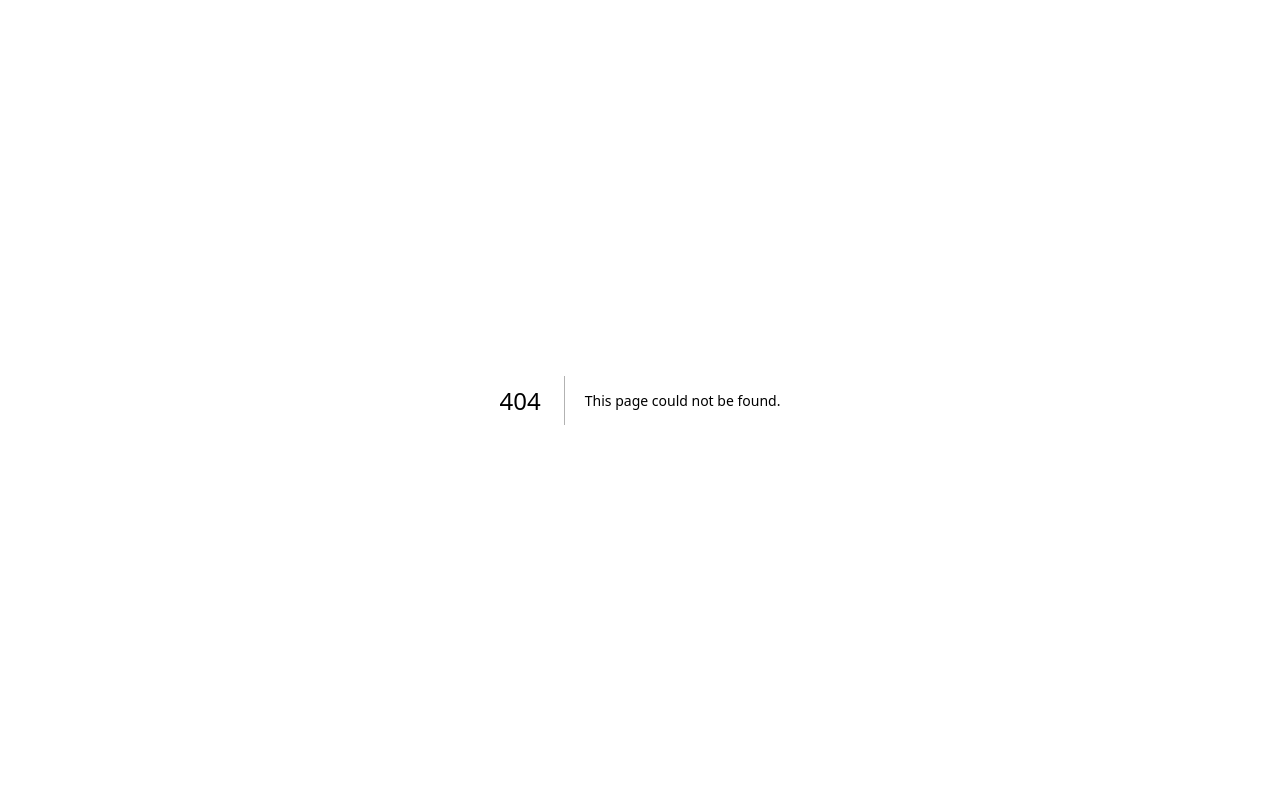
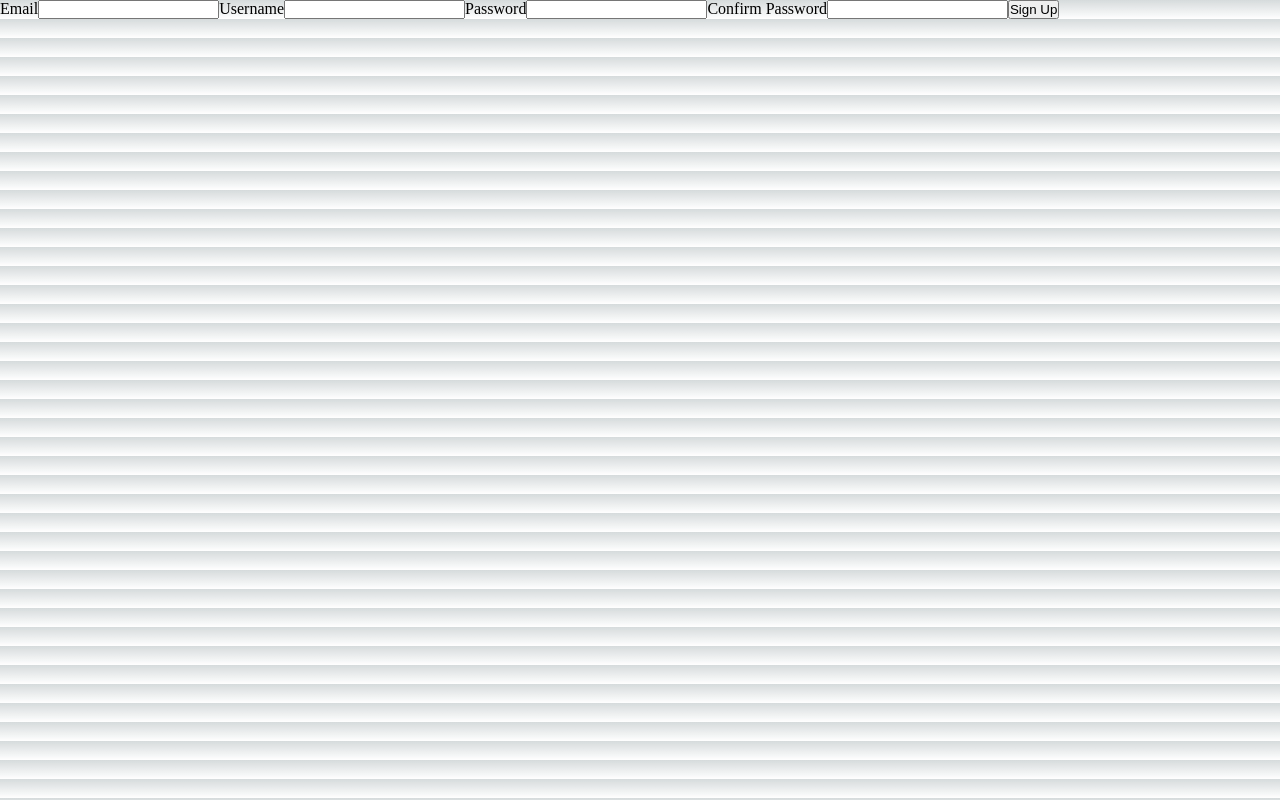
Before and after one commit to huddle-chat/browser-client, a Next.js app: page /register in a window 1280 px wide. Before the commit this address had no page. Built offline with nearby package versions, Linux system fonts and the light colour scheme.

Commit message:
feat: adds register component

```diff
--- /dev/null
+++ b/api/auth.ts
@@ -0,0 +1,25 @@
+export async function registerUser(
+  username: string,
+  email: string,
+  password: string
+) {
+  try {
+    const response = await fetch("http://127.0.0.1:5000/api/v1/auth/register", {
+      headers: {
+        "Content-Type": "application/json",
+      },
+      method: "POST",
+      body: JSON.stringify({
+        email: email,
+        username: username,
+        password: password,
+      }),
+    });
+
+    const result = await response.json();
+
+    return result;
+  } catch (error) {
+    console.log(error);
+  }
+}
--- a/package.json
+++ b/package.json
@@ -15,6 +15,7 @@
     "next": "13.3.0",
     "react": "18.2.0",
     "react-dom": "18.2.0",
+    "swr": "^2.1.3",
     "typescript": "5.0.4"
   }
 }
--- a/pages/_app.tsx
+++ b/pages/_app.tsx
@@ -1,6 +1,20 @@
-import '@/styles/globals.css'
-import type { AppProps } from 'next/app'
+import Head from "next/head";
+import "@/styles/globals.css";
+import type { AppProps } from "next/app";
 
 export default function App({ Component, pageProps }: AppProps) {
-  return <Component {...pageProps} />
+  return (
+    <>
+      <Head>
+        <title>Huddle</title>
+        <meta
+          name="description"
+          content="The only virtual office you'll need."
+        />
+        <meta name="viewport" content="width=device-width, initial-scale=1" />
+        <link rel="icon" href="/favicon.ico" />
+      </Head>
+      <Component {...pageProps} />
+    </>
+  );
 }
--- a/pages/_document.tsx
+++ b/pages/_document.tsx
@@ -1,4 +1,4 @@
-import { Html, Head, Main, NextScript } from 'next/document'
+import { Html, Head, Main, NextScript } from "next/document";
 
 export default function Document() {
   return (
@@ -9,5 +9,5 @@ export default function Document() {
         <NextScript />
       </body>
     </Html>
-  )
+  );
 }
--- a/pages/api/hello.ts
+++ /dev/null
@@ -1,13 +0,0 @@
-// Next.js API route support: https://nextjs.org/docs/api-routes/introduction
-import type { NextApiRequest, NextApiResponse } from 'next'
-
-type Data = {
-  name: string
-}
-
-export default function handler(
-  req: NextApiRequest,
-  res: NextApiResponse<Data>
-) {
-  res.status(200).json({ name: 'John Doe' })
-}
--- /dev/null
+++ b/pages/register.tsx
@@ -0,0 +1,72 @@
+import { useState } from "react";
+import { registerUser } from "@/api/auth";
+
+const Register = () => {
+  const [formState, setFormState] = useState({
+    username: "",
+    password: "",
+    email: "",
+    confirmPassword: "",
+  });
+
+  const [loading, setLoading] = useState(false);
+
+  const handleChange = (e) => {
+    setFormState({ ...formState, [e.target.name]: e.target.value });
+  };
+
+  const handleSubmit = async () => {
+    setLoading(true);
+    const data = await registerUser(
+      formState.username,
+      formState.email,
+      formState.password
+    );
+    setLoading(false);
+    console.log(data);
+  };
+
+  if (loading) return <div>Loading...</div>;
+
+  return (
+    <div>
+      <form onSubmit={handleSubmit}>
+        <label htmlFor="email">Email</label>
+        <input
+          name="email"
+          type="email"
+          value={formState.email}
+          onChange={handleChange}
+        />
+
+        <label htmlFor="username">Username</label>
+        <input
+          name="username"
+          type="text"
+          value={formState.username}
+          onChange={handleChange}
+        />
+
+        <label htmlFor="password">Password</label>
+        <input
+          name="password"
+          type="password"
+          value={formState.password}
+          onChange={handleChange}
+        />
+
+        <label htmlFor="confirmPassword">Confirm Password</label>
+        <input
+          name="confirmPassword"
+          type="password"
+          value={formState.confirmPassword}
+          onChange={handleChange}
+        />
+
+        <button type="submit">Sign Up</button>
+      </form>
+    </div>
+  );
+};
+
+export default Register;
```
Also changed, not shown: pages/index.tsx (+6 -13 lines), pages/login.tsx (added, +7 -0 lines), pages/user/profile.tsx (added), 1 other file (tests, documents, lock files or other folders).
